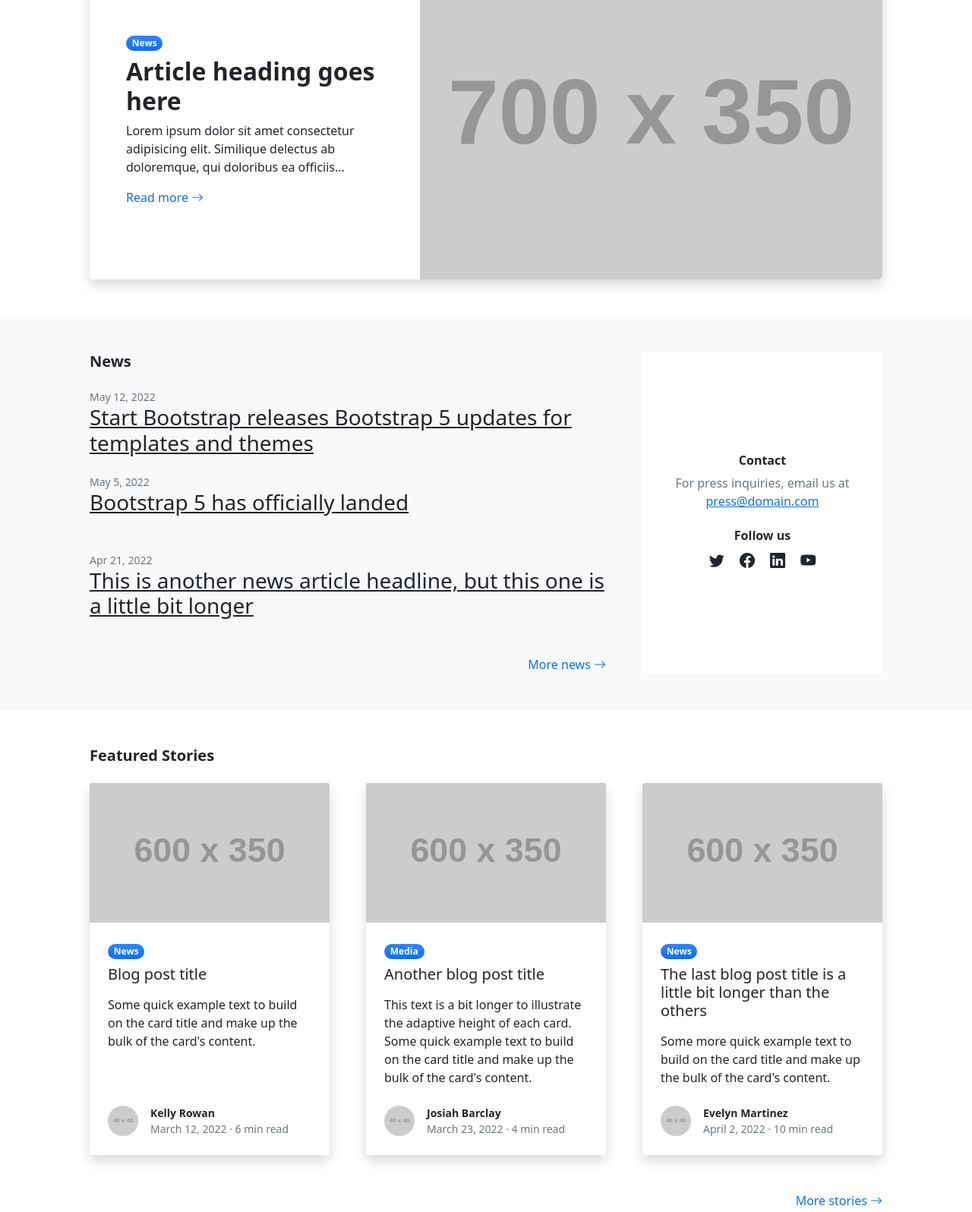
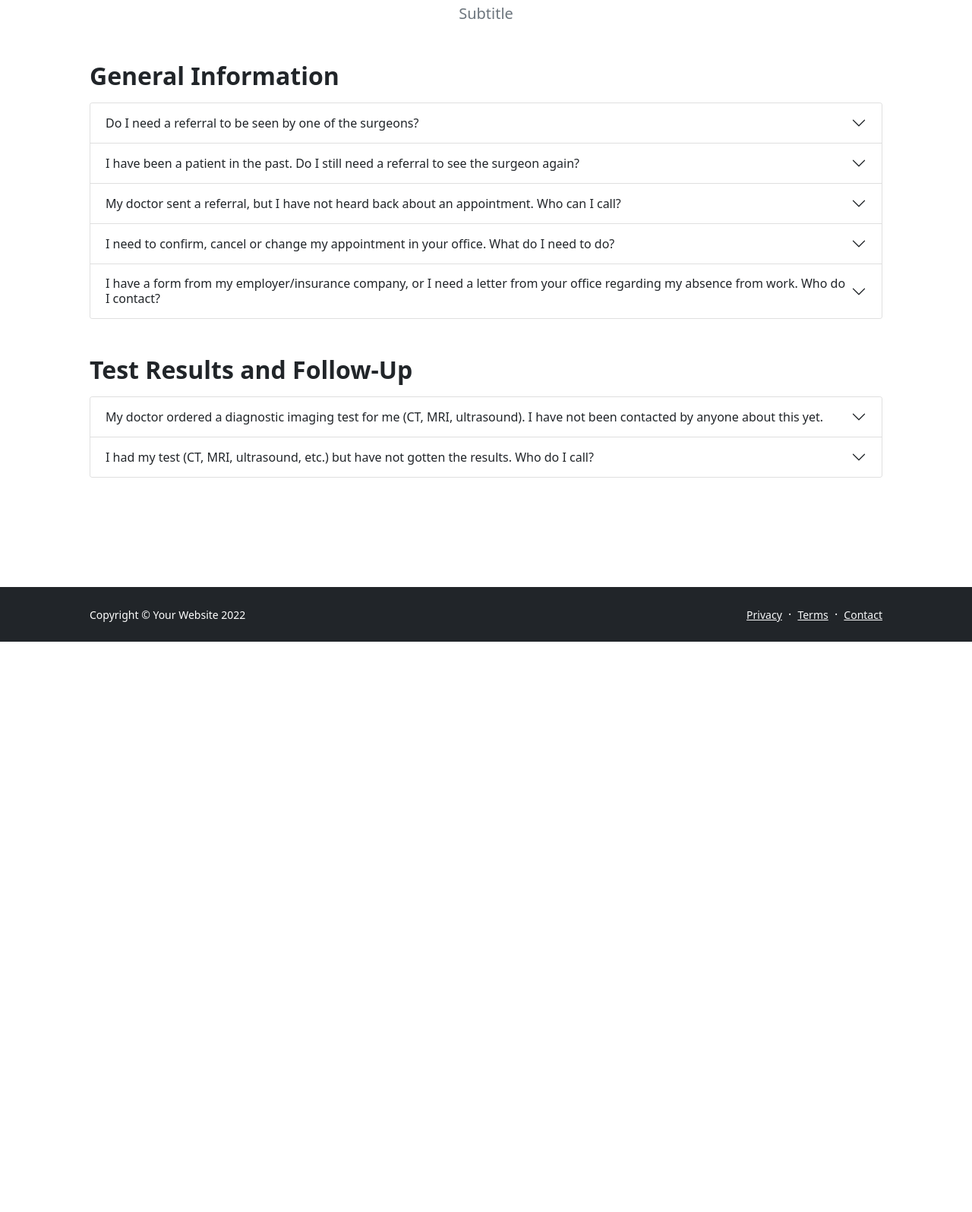
Before and after one commit to vitbardmd/vitbardmd.github.io, a plain HTML site: page endoscopy.html in a window 1280 px wide. Shown: the part 205-1801 px from the top of the page at 76% size. After the commit the page ends 1050 px from the top, so only its background shows below. Drawn offline with nearby package versions, Linux system fonts and the light colour scheme; placeholder pictures from the web are drawn by us.

Commit message:
endoscopy/surgery update

```diff
--- a/endoscopy.html
+++ b/endoscopy.html
@@ -36,153 +36,78 @@
             </nav>
             <!-- Page Content-->
             <section class="py-5">
-                <div class="container px-5">
-                    <h1 class="fw-bolder fs-5 mb-4">Company Blog</h1>
-                    <div class="card border-0 shadow rounded-3 overflow-hidden">
-                        <div class="card-body p-0">
-                            <div class="row gx-0">
-                                <div class="col-lg-6 col-xl-5 py-lg-5">
-                                    <div class="p-4 p-md-5">
-                                        <div class="badge bg-primary bg-gradient rounded-pill mb-2">News</div>
-                                        <div class="h2 fw-bolder">Article heading goes here</div>
-                                        <p>Lorem ipsum dolor sit amet consectetur adipisicing elit. Similique delectus ab doloremque, qui doloribus ea officiis...</p>
-                                        <a class="stretched-link text-decoration-none" href="#!">
-                                            Read more
-                                            <i class="bi bi-arrow-right"></i>
-                                        </a>
+                <div class="container px-5 my-5">
+                    <div class="text-center mb-5">
+                        <h1 class="fw-bolder">Endoscopy</h1>
+                        <p class="lead fw-normal text-muted mb-0">Subtitle</p>
+                    </div>
+                    <div class="row gx-5">
+                        <div class="col-xl-12">
+                            <!-- FAQ Accordion 1-->
+                            <h2 class="fw-bolder mb-3">General Information</h2>
+                            <div class="accordion mb-5" id="accordion1">
+                                <div class="accordion-item">
+                                    <h3 class="accordion-header" id="oneHeadingOne"><button class="accordion-button collapsed" type="button" data-bs-toggle="collapse" data-bs-target="#oneCollapseOne" aria-expanded="false" aria-controls="oneCollapseOne">Do I need a referral to be seen by one of the surgeons?</button></h3>
+                                    <div class="accordion-collapse collapse" id="oneCollapseOne" aria-labelledby="oneHeadingOne" data-bs-parent="#accordion1">
+                                        <div class="accordion-body">
+                                            Yes. Your family doctor (or other specialist) needs to fax a referral to our office including your name, demographics, the reason for the referral and all pertinent test results.
+                                        </div>
                                     </div>
                                 </div>
-                                <div class="col-lg-6 col-xl-7"><div class="bg-featured-blog" style="background-image: url('https://dummyimage.com/700x350/343a40/6c757d')"></div></div>
+                                <div class="accordion-item">
+                                    <h3 class="accordion-header" id="oneHeadingTwo"><button class="accordion-button collapsed" type="button" data-bs-toggle="collapse" data-bs-target="#oneCollapseTwo" aria-expanded="false" aria-controls="oneCollapseTwo">I have been a patient in the past. Do I still need a referral to see the surgeon again?</button></h3>
+                                    <div class="accordion-collapse collapse" id="oneCollapseTwo" aria-labelledby="oneHeadingTwo" data-bs-parent="#accordion1">
+                                        <div class="accordion-body">
+                                            Yes. If it has been more than one year since you were last seen, or if you need to be seen for something new or a different condition, you must be re-referred with up-to-date test results if applicable.
+                                        </div>
+                                    </div>
+                                </div>
+                                <div class="accordion-item">
+                                    <h3 class="accordion-header" id="oneHeadingThree"><button class="accordion-button collapsed" type="button" data-bs-toggle="collapse" data-bs-target="#oneCollapseThree" aria-expanded="false" aria-controls="oneCollapseThree">My doctor sent a referral, but I have not heard back about an appointment. Who can I call?</button></h3>
+                                    <div class="accordion-collapse collapse" id="oneCollapseThree" aria-labelledby="oneHeadingThree" data-bs-parent="#accordion1">
+                                        <div class="accordion-body">
+                                            Please note that it will take a minimum of two weeks (and sometimes longer) to hear back regarding an appointment. If you have waited more than two weeks, please contact one of our receptionists (see contact info).
+                                        </div>
+                                    </div>
+                                </div>
+                                <div class="accordion-item">
+                                    <h3 class="accordion-header" id="oneHeadingFour"><button class="accordion-button collapsed" type="button" data-bs-toggle="collapse" data-bs-target="#oneCollapseFour" aria-expanded="false" aria-controls="oneCollapseFour">I need to confirm, cancel or change my appointment in your office. What do I need to do?</button></h3>
+                                    <div class="accordion-collapse collapse" id="oneCollapseFour" aria-labelledby="oneHeadingFour" data-bs-parent="#accordion1">
+                                        <div class="accordion-body">
+                                            Call the office at 905-820-3633 extension 5 and leave a message stating your name, appointment date and if you are confirming or cancelling. If you need to re-schedule, please contact one of our receptionists (see contact info).
+                                        </div>
+                                    </div>
+                                </div>
+                                <div class="accordion-item">
+                                    <h3 class="accordion-header" id="oneHeadingFive"><button class="accordion-button collapsed" type="button" data-bs-toggle="collapse" data-bs-target="#oneCollapseFive" aria-expanded="false" aria-controls="oneCollapseFive">I have a form from my employer/insurance company, or I need a letter from your office regarding my absence from work. Who do I contact?</button></h3>
+                                    <div class="accordion-collapse collapse" id="oneCollapseFive" aria-labelledby="oneHeadingFive" data-bs-parent="#accordion1">
+                                        <div class="accordion-body">
+                                            All forms should be dropped off at the surgeon’s office at 2155 Dunwin Drive for completion. DO NOT bring forms to hospital with you on the day of your surgery. If you require a letter regarding your absence, please call our office (see contact info) and let us know what you require. This is not covered by OHIP and there will be a charge for this service. Our staff will call you when completed forms are ready for pick-up.  Payment is due at the time of pick-up (cash only as we do not have a debit/credit machine and we do not accept e-transfers or payment at a later date).  Please note that if you have not heard back from our office, your forms are not ready. The forms are usually completed by your surgeon AFTER your surgery has taken place.
+                                        </div>
+                                    </div>
+                                </div>
                             </div>
-                        </div>
-                    </div>
-                </div>
-            </section>
-            <section class="py-5 bg-light">
-                <div class="container px-5">
-                    <div class="row gx-5">
-                        <div class="col-xl-8">
-                            <h2 class="fw-bolder fs-5 mb-4">News</h2>
-                            <!-- News item-->
-                            <div class="mb-4">
-                                <div class="small text-muted">May 12, 2022</div>
-                                <a class="link-dark" href="#!"><h3>Start Bootstrap releases Bootstrap 5 updates for templates and themes</h3></a>
-                            </div>
-                            <!-- News item-->
-                            <div class="mb-5">
-                                <div class="small text-muted">May 5, 2022</div>
-                                <a class="link-dark" href="#!"><h3>Bootstrap 5 has officially landed</h3></a>
-                            </div>
-                            <!-- News item-->
-                            <div class="mb-5">
-                                <div class="small text-muted">Apr 21, 2022</div>
-                                <a class="link-dark" href="#!"><h3>This is another news article headline, but this one is a little bit longer</h3></a>
-                            </div>
-                            <div class="text-end mb-5 mb-xl-0">
-                                <a class="text-decoration-none" href="#!">
-                                    More news
-                                    <i class="bi bi-arrow-right"></i>
-                                </a>
-                            </div>
-                        </div>
-                        <div class="col-xl-4">
-                            <div class="card border-0 h-100">
-                                <div class="card-body p-4">
-                                    <div class="d-flex h-100 align-items-center justify-content-center">
-                                        <div class="text-center">
-                                            <div class="h6 fw-bolder">Contact</div>
-                                            <p class="text-muted mb-4">
-                                                For press inquiries, email us at
-                                                <br />
-                                                <a href="#!">press@domain.com</a>
-                                            </p>
-                                            <div class="h6 fw-bolder">Follow us</div>
-                                            <a class="fs-5 px-2 link-dark" href="#!"><i class="bi-twitter"></i></a>
-                                            <a class="fs-5 px-2 link-dark" href="#!"><i class="bi-facebook"></i></a>
-                                            <a class="fs-5 px-2 link-dark" href="#!"><i class="bi-linkedin"></i></a>
-                                            <a class="fs-5 px-2 link-dark" href="#!"><i class="bi-youtube"></i></a>
+                            <!-- FAQ Accordion 2-->
+                            <h2 class="fw-bolder mb-3">Test Results and Follow-Up</h2>
+                            <div class="accordion mb-5" id="accordion2">
+                                <div class="accordion-item">
+                                    <h3 class="accordion-header" id="twoHeadingOne"><button class="accordion-button collapsed" type="button" data-bs-toggle="collapse" data-bs-target="#twoCollapseOne" aria-expanded="false" aria-controls="twoCollapseOne">My doctor ordered a diagnostic imaging test for me (CT, MRI, ultrasound). I have not been contacted by anyone about this yet.</button></h3>
+                                    <div class="accordion-collapse collapse" id="twoCollapseOne" aria-labelledby="twoHeadingOne" data-bs-parent="#accordion2">
+                                        <div class="accordion-body">
+                                            All diagnostic imaging tests ordered by our office take place at Credit Valley Hospital. Hospital personnel will call you with the appointment information once your test has been booked. Please do not call our office regarding the scheduling of your appointment. The hospital staff will contact you directly. If, however, it has been more than 6 weeks since we ordered it, you may call us to follow-up on your behalf.
+                                        </div>
+                                    </div>
+                                </div>
+                                <div class="accordion-item">
+                                    <h3 class="accordion-header" id="twoHeadingTwo"><button class="accordion-button collapsed" type="button" data-bs-toggle="collapse" data-bs-target="#twoCollapseTwo" aria-expanded="false" aria-controls="twoCollapseTwo">I had my test (CT, MRI, ultrasound, etc.) but have not gotten the results. Who do I call?</button></h3>
+                                    <div class="accordion-collapse collapse" id="twoCollapseTwo" aria-labelledby="twoHeadingTwo" data-bs-parent="#accordion2">
+                                        <div class="accordion-body">
+                                            Please call our office ONCE YOU HAVE BEEN GIVEN THE DATE FOR YOUR TEST (even it is several months away), so that our staff can provide you with a follow-up appointment to discuss the results (see contact info).
                                         </div>
                                     </div>
                                 </div>
                             </div>
                         </div>
-                    </div>
-                </div>
-            </section>
-            <!-- Blog preview section-->
-            <section class="py-5">
-                <div class="container px-5">
-                    <h2 class="fw-bolder fs-5 mb-4">Featured Stories</h2>
-                    <div class="row gx-5">
-                        <div class="col-lg-4 mb-5">
-                            <div class="card h-100 shadow border-0">
-                                <img class="card-img-top" src="https://dummyimage.com/600x350/ced4da/6c757d" alt="..." />
-                                <div class="card-body p-4">
-                                    <div class="badge bg-primary bg-gradient rounded-pill mb-2">News</div>
-                                    <a class="text-decoration-none link-dark stretched-link" href="#!"><div class="h5 card-title mb-3">Blog post title</div></a>
-                                    <p class="card-text mb-0">Some quick example text to build on the card title and make up the bulk of the card's content.</p>
-                                </div>
-                                <div class="card-footer p-4 pt-0 bg-transparent border-top-0">
-                                    <div class="d-flex align-items-end justify-content-between">
-                                        <div class="d-flex align-items-center">
-                                            <img class="rounded-circle me-3" src="https://dummyimage.com/40x40/ced4da/6c757d" alt="..." />
-                                            <div class="small">
-                                                <div class="fw-bold">Kelly Rowan</div>
-                                                <div class="text-muted">March 12, 2022 &middot; 6 min read</div>
-                                            </div>
-                                        </div>
-                                    </div>
-                                </div>
-                            </div>
-                        </div>
-                        <div class="col-lg-4 mb-5">
-                            <div class="card h-100 shadow border-0">
-                                <img class="card-img-top" src="https://dummyimage.com/600x350/adb5bd/495057" alt="..." />
-                                <div class="card-body p-4">
-                                    <div class="badge bg-primary bg-gradient rounded-pill mb-2">Media</div>
-                                    <a class="text-decoration-none link-dark stretched-link" href="#!"><div class="h5 card-title mb-3">Another blog post title</div></a>
-                                    <p class="card-text mb-0">This text is a bit longer to illustrate the adaptive height of each card. Some quick example text to build on the card title and make up the bulk of the card's content.</p>
-                                </div>
-                                <div class="card-footer p-4 pt-0 bg-transparent border-top-0">
-                                    <div class="d-flex align-items-end justify-content-between">
-                                        <div class="d-flex align-items-center">
-                                            <img class="rounded-circle me-3" src="https://dummyimage.com/40x40/ced4da/6c757d" alt="..." />
-                                            <div class="small">
-                                                <div class="fw-bold">Josiah Barclay</div>
-                                                <div class="text-muted">March 23, 2022 &middot; 4 min read</div>
-                                            </div>
-                                        </div>
-                                    </div>
-                                </div>
-                            </div>
-                        </div>
-                        <div class="col-lg-4 mb-5">
-                            <div class="card h-100 shadow border-0">
-                                <img class="card-img-top" src="https://dummyimage.com/600x350/6c757d/343a40" alt="..." />
-                                <div class="card-body p-4">
-                                    <div class="badge bg-primary bg-gradient rounded-pill mb-2">News</div>
-                                    <a class="text-decoration-none link-dark stretched-link" href="#!"><div class="h5 card-title mb-3">The last blog post title is a little bit longer than the others</div></a>
-                                    <p class="card-text mb-0">Some more quick example text to build on the card title and make up the bulk of the card's content.</p>
-                                </div>
-                                <div class="card-footer p-4 pt-0 bg-transparent border-top-0">
-                                    <div class="d-flex align-items-end justify-content-between">
-                                        <div class="d-flex align-items-center">
-                                            <img class="rounded-circle me-3" src="https://dummyimage.com/40x40/ced4da/6c757d" alt="..." />
-                                            <div class="small">
-                                                <div class="fw-bold">Evelyn Martinez</div>
-                                                <div class="text-muted">April 2, 2022 &middot; 10 min read</div>
-                                            </div>
-                                        </div>
-                                    </div>
-                                </div>
-                            </div>
-                        </div>
-                    </div>
-                    <div class="text-end mb-5 mb-xl-0">
-                        <a class="text-decoration-none" href="#!">
-                            More stories
-                            <i class="bi bi-arrow-right"></i>
-                        </a>
                     </div>
                 </div>
             </section>
```
Also changed, not shown: surgery.html (+56 -63 lines).
